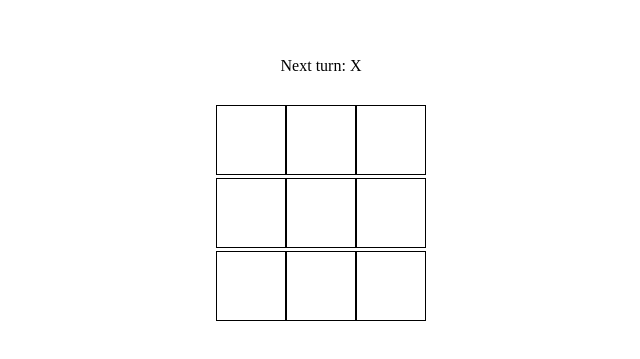
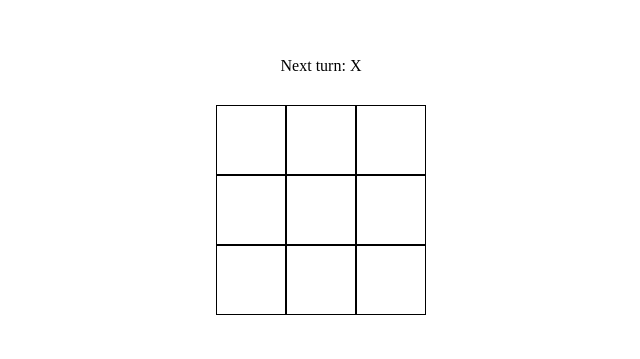
Before and after one commit to Piyu1208/React-Tic-Tac-Toe, a React (Vite) app: page / in a window 1280 px wide. Shown: the part 229-588 px from the top of the page, without its empty margins (319-959 px from the left). Built offline with nearby package versions, Linux system fonts and the light colour scheme.

Commit message:
fixed inconsistent spacing

```diff
--- a/src/App.css
+++ b/src/App.css
@@ -3,6 +3,12 @@
   height: 70px;
   width: 70px;
   border: solid 1px;
+}
+
+.row {
+  display: flex;
+  justify-content: center;
+  width: 210px;
 }
 
 .status {
@@ -11,10 +17,8 @@
 }
 
 .grid {
-  display: grid;
+  display: flex;
+  flex-direction: column;
   height: 210px;
   width: 210px;
-  grid-template-columns: 1fr 1fr 1fr;
-  grid-template-rows: auto auto auto;
-  gap: 0;
 }
```
